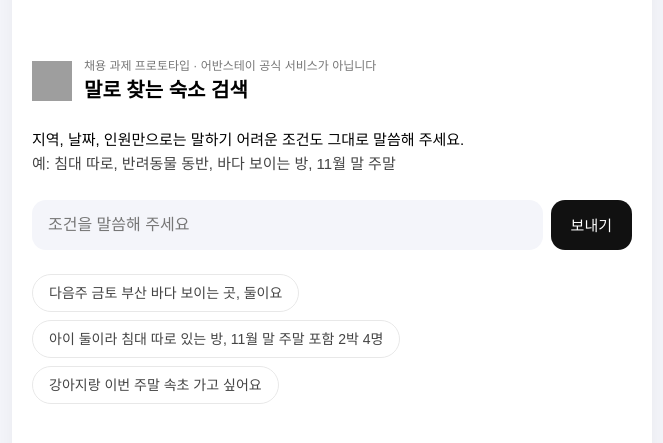
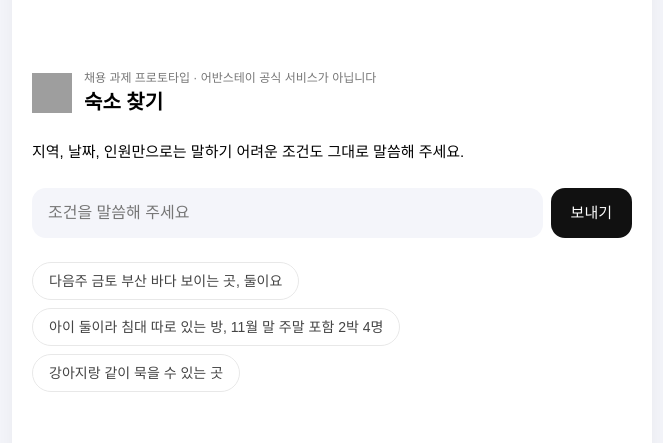
Before and after one commit to younggeun0/stay-intent-search, a Next.js app: page / in a window 1280 px wide. Shown: the part 169-612 px from the top of the page, without its empty margins (308-971 px from the left). Built offline with nearby package versions, Linux system fonts and the light colour scheme; grey boxes are pictures that could not be loaded; a web font is replaced by a local one.

Commit message:
feat: 제목을 '숙소 찾기'로, 부연 문구 축약, 펫 예시를 결과가 나오는 문장으로 (README 0건 예시 수치 갱신)

```diff
--- a/src/app/chat.tsx
+++ b/src/app/chat.tsx
@@ -14,7 +14,7 @@ type Msg =
   | { role: "assistant"; text: string; conditions: SearchConditions; result: SearchResult }
   | { role: "error"; text: string };
 
-const EXAMPLES = ["다음주 금토 부산 바다 보이는 곳, 둘이요", "아이 둘이라 침대 따로 있는 방, 11월 말 주말 포함 2박 4명", "강아지랑 이번 주말 속초 가고 싶어요"];
+const EXAMPLES = ["다음주 금토 부산 바다 보이는 곳, 둘이요", "아이 둘이라 침대 따로 있는 방, 11월 말 주말 포함 2박 4명", "강아지랑 같이 묵을 수 있는 곳"];
 const won = (n: number) => n.toLocaleString("ko-KR");
 
 export default function Chat() {
@@ -87,11 +87,7 @@ export default function Chat() {
           // 첫 화면: 안내와 입력창을 뷰포트 가운데에
           <div className="flex flex-1 flex-col justify-center gap-6 px-5 py-8">
             <Brand />
-            <p className="text-body leading-relaxed">
-              지역, 날짜, 인원만으로는 말하기 어려운 조건도 그대로 말씀해 주세요.
-              <br />
-              <span className="text-sub">예: 침대 따로, 반려동물 동반, 바다 보이는 방, 11월 말 주말</span>
-            </p>
+            <p className="text-body leading-relaxed">지역, 날짜, 인원만으로는 말하기 어려운 조건도 그대로 말씀해 주세요.</p>
             {form}
             <div className="flex flex-col items-start gap-2">
               {EXAMPLES.map((e) => (
@@ -156,7 +152,7 @@ export default function Chat() {
               </div>
             </div>
           ) : (
-            <div className="p-8">{pending ? <Thinking /> : <p className="text-body text-mute">말씀하신 조건과 맞는 객실이 여기에 표시돼요.</p>}</div>
+            <div className="p-8">{pending ? <Thinking /> : <p className="text-body text-mute">조건에 맞는 객실이 여기에 표시돼요.</p>}</div>
           )}
         </section>
       )}
@@ -188,7 +184,7 @@ function Brand() {
       <img src="https://cdn.ustay.life/icon-192x192.png" alt="어반스테이" width={40} height={40} className="size-10 shrink-0" />
       <div className="min-w-0">
         <p className="text-xs text-mute">채용 과제 프로토타입 · 어반스테이 공식 서비스가 아닙니다</p>
-        <h1 className="mt-0.5 text-xl font-semibold">말로 찾는 숙소 검색</h1>
+        <h1 className="mt-0.5 text-xl font-semibold">숙소 찾기</h1>
       </div>
     </div>
   );
@@ -271,7 +267,7 @@ function Conditions({ c, onEdit, onChip }: { c: SearchConditions; onEdit: () =>
               </span>
             );
           })}
-          {" "}· 지점 이용 안내는 헬프 센터에, 그 밖의 문의는 고객센터에 해 주세요
+          {" "}· 고객센터에 문의해 주세요
         </p>
       )}
     </div>
@@ -525,7 +521,7 @@ function EditForm({ c, onSave }: { c: SearchConditions; onSave: (say: string, c:
   return (
     <>
     <Body>
-      {c.dateRange && <p className="mb-4 text-label text-sub">지금은 {datesText(c)} 조건으로 찾고 있어요. 날짜를 정하면 그 일정만 찾아요.</p>}
+      {c.dateRange && <p className="mb-4 text-label text-sub">지금 찾는 일정: {datesText(c)}</p>}
       <DateRange checkIn={checkIn} checkOut={checkOut} focus={c.dateRange?.from} onChange={(a, b) => { setCheckIn(a); setCheckOut(b); }} />
     </Body>
     <Footer>
--- a/src/app/layout.tsx
+++ b/src/app/layout.tsx
@@ -2,7 +2,7 @@ import type { Metadata } from "next";
 import "./globals.css";
 
 export const metadata: Metadata = {
-  title: "대화형 숙소 검색",
+  title: "숙소 찾기 · 채용 과제 프로토타입",
   description: "필터로 표현되지 않는 조건을 말로 찾는 숙소 검색 (채용 과제 프로토타입)",
   // 파비콘도 공식 CDN을 참조한다 (DESIGN.md: 브랜드 자산은 레포에 복사하지 않는다)
   icons: {
```
Also changed, not shown: 1 other file (tests, documents, lock files or other folders).
